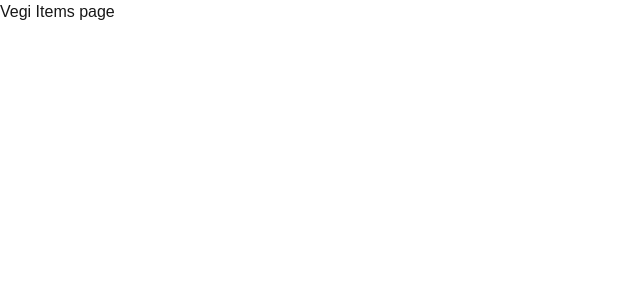
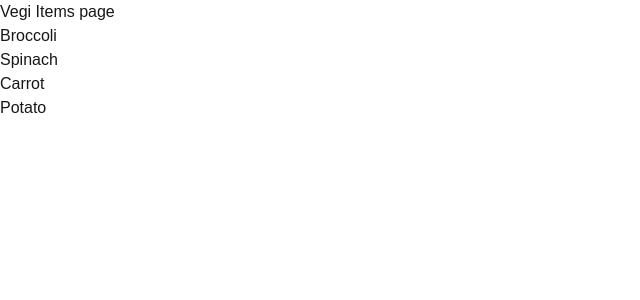
Before and after one commit to Manjitha-MK/NextJs, a Next.js app: page /products/vegi in a window 1280 px wide. Shown: the top 300 px of the page, without its empty margins (0-640 px from the left). Built offline with nearby package versions, Linux system fonts and the light colour scheme.

Commit message:
Navigate between pages & Dynamic pages 😏

```diff
--- a/src/app/page.jsx
+++ b/src/app/page.jsx
@@ -1,9 +1,21 @@
 import Image from "next/image";
+import Link from "next/link";
 
 export default function Home() {
   return (
     <>
       <h1 className="text-amber-300 text-3xl ">Home Page</h1>
+      <ul>
+        <li><Link href="/">Home</Link></li>
+        <li><Link href="/products">Products</Link></li>
+        <li><Link href="/services">Services</Link></li>
+        <li><Link href="/about">About</Link></li>
+        <li><Link href="/contact">Contact US</Link></li>
+        <li><Link href="/about/branches">Branches</Link></li>
+        <li><Link href="/products/vegi">Vegis Page</Link></li>
+
+
+      </ul>
     </>
   );
 }
--- a/src/app/products/vegi/[vegid]/page.jsx
+++ b/src/app/products/vegi/[vegid]/page.jsx
@@ -1,11 +1,13 @@
-import React from 'react'
+import React from "react";
+import Link from "next/link";
 
-function page({params}) {
+export default async function page({ params }) {
   return (
     <div>
       <h1>vegitable item {params.vegid}</h1>
+      <Link href="/products/vegi">
+        <button className="cursor-pointer">Back to Vegi</button>
+      </Link>
     </div>
-  )
+  );
 }
-
-export default page
--- a/src/app/products/vegi/page.jsx
+++ b/src/app/products/vegi/page.jsx
@@ -1,11 +1,41 @@
-import React from 'react'
+import React from "react";
+import Link from "next/link";
 
 function page() {
+  const vegitable = [
+    {
+      id: 1,
+      name: "Broccoli",
+    },
+    {
+      id: 2,
+      name: "Spinach",
+    },
+    {
+      id: 3,
+      name: "Carrot",
+    },
+    {
+      id : 4,
+      name : "Potato"
+    }
+  ];
+
   return (
     <div>
       <h1>Vegi Items page</h1>
+
+      <ul>
+        {vegitable.map((vegi) => {
+          return (
+            <li>
+              <Link href={`/products/vegi/${vegi.name}`}>{vegi.name}</Link>
+            </li>
+          );
+        })}
+      </ul>
     </div>
-  )
+  );
 }
 
-export default page
+export default page;
```
